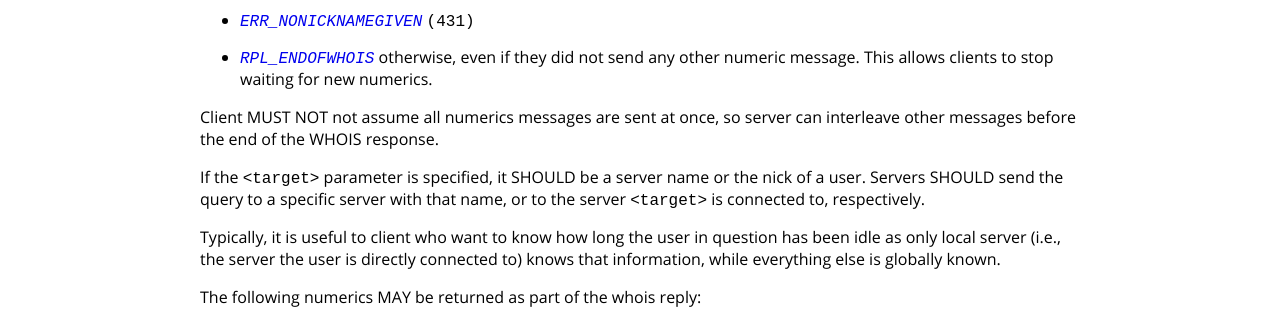
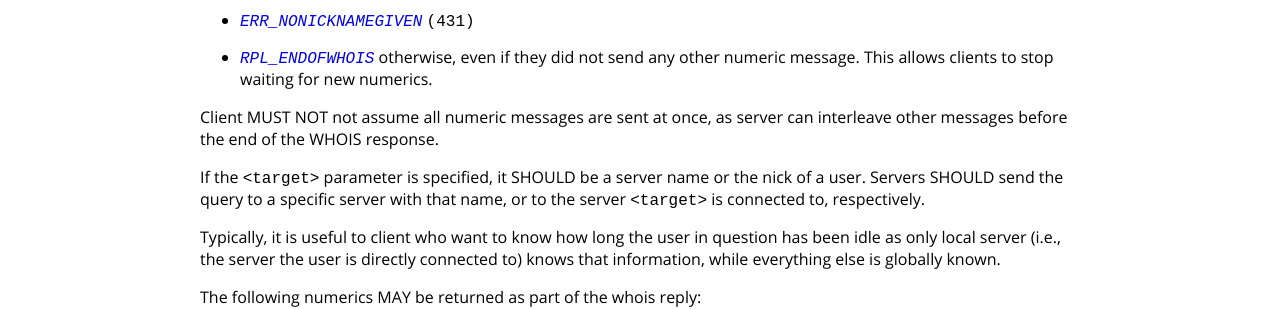
Before and after one commit to ircdocs/modern-irc, a Jekyll site: the page built from index.md, in a window 1280 px wide and 900 px high, scrolled down 33803 px. Shown: the part 154-463 px from the top of the window. Built offline with Jekyll 4.4.1, drawn with Linux system fonts in a browser that asks for light colours.

Commit message:
Update index.md
Co-authored-by: Daniel Oaks <daniel@danieloaks.net>

```diff
--- a/index.md
+++ b/index.md
@@ -1346,7 +1346,7 @@ Servers MUST end their reply to `WHOIS` messages with one of these numerics:
 * [`ERR_NONICKNAMEGIVEN`](#errnonicknamegiven-431) `(431)`
 * [`RPL_ENDOFWHOIS`](#rplendofwhois-318) otherwise, even if they did not send any other numeric message. This allows clients to stop waiting for new numerics.
 
-Client MUST NOT not assume all numerics messages are sent at once, so server can interleave other messages before the end of the WHOIS response.
+Client MUST NOT not assume all numeric messages are sent at once, as server can interleave other messages before the end of the WHOIS response.
 
 If the `<target>` parameter is specified, it SHOULD be a server name or the nick of a user. Servers SHOULD send the query to a specific server with that name, or to the server `<target>` is connected to, respectively.
 
```
